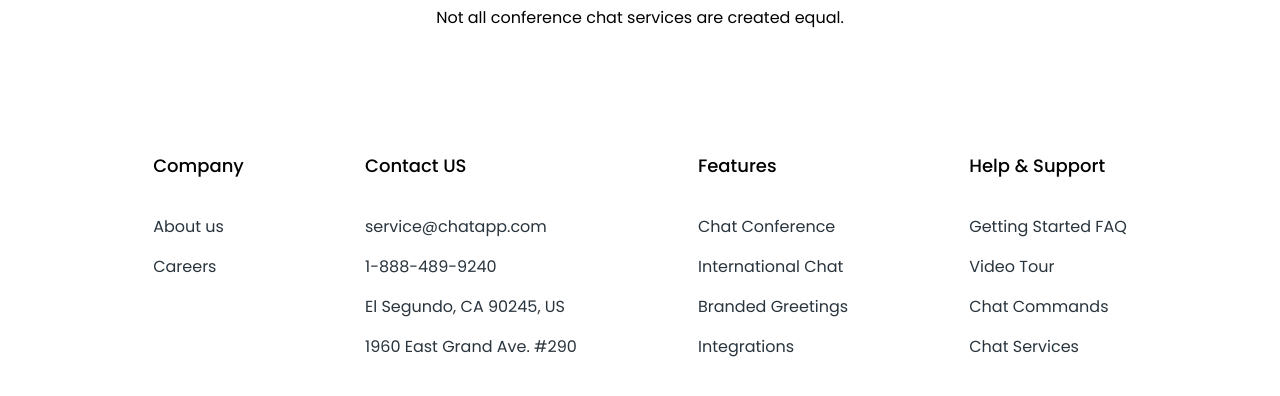
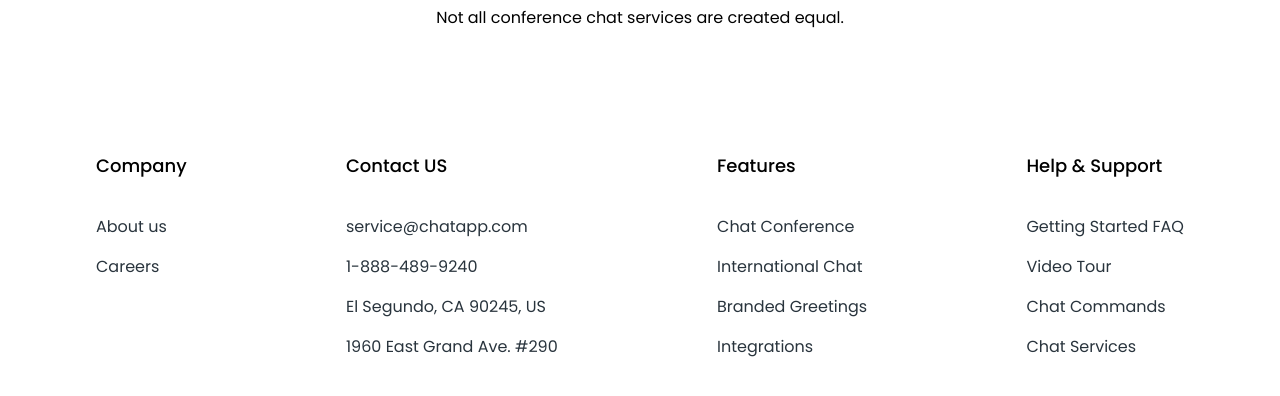
Before and after one commit to Jtzuya/chatApp-web, a plain HTML site: page index.html in a window 1280 px wide. Shown: the part 2976-3372 px from the top of the page. Drawn offline with Linux system fonts and the light colour scheme.

Commit message:
fifth commit

```diff
--- a/main.scss
+++ b/main.scss
@@ -505,7 +505,7 @@
 
   .m-m-footer {
     display: flex;
-    justify-content: space-evenly;
+    justify-content: space-between;
 
     .t-m-footer {
       font-size: 18px;
@@ -543,8 +543,8 @@
     text-align: center;
   }
 
-  .m-footer {
-    margin-bottom: 50%;
+  .m-m-footer {
+    margin: auto 4rem 50% 4rem;
   }
 }
 
```
Also changed, not shown: css/main.css, 1 other file.
